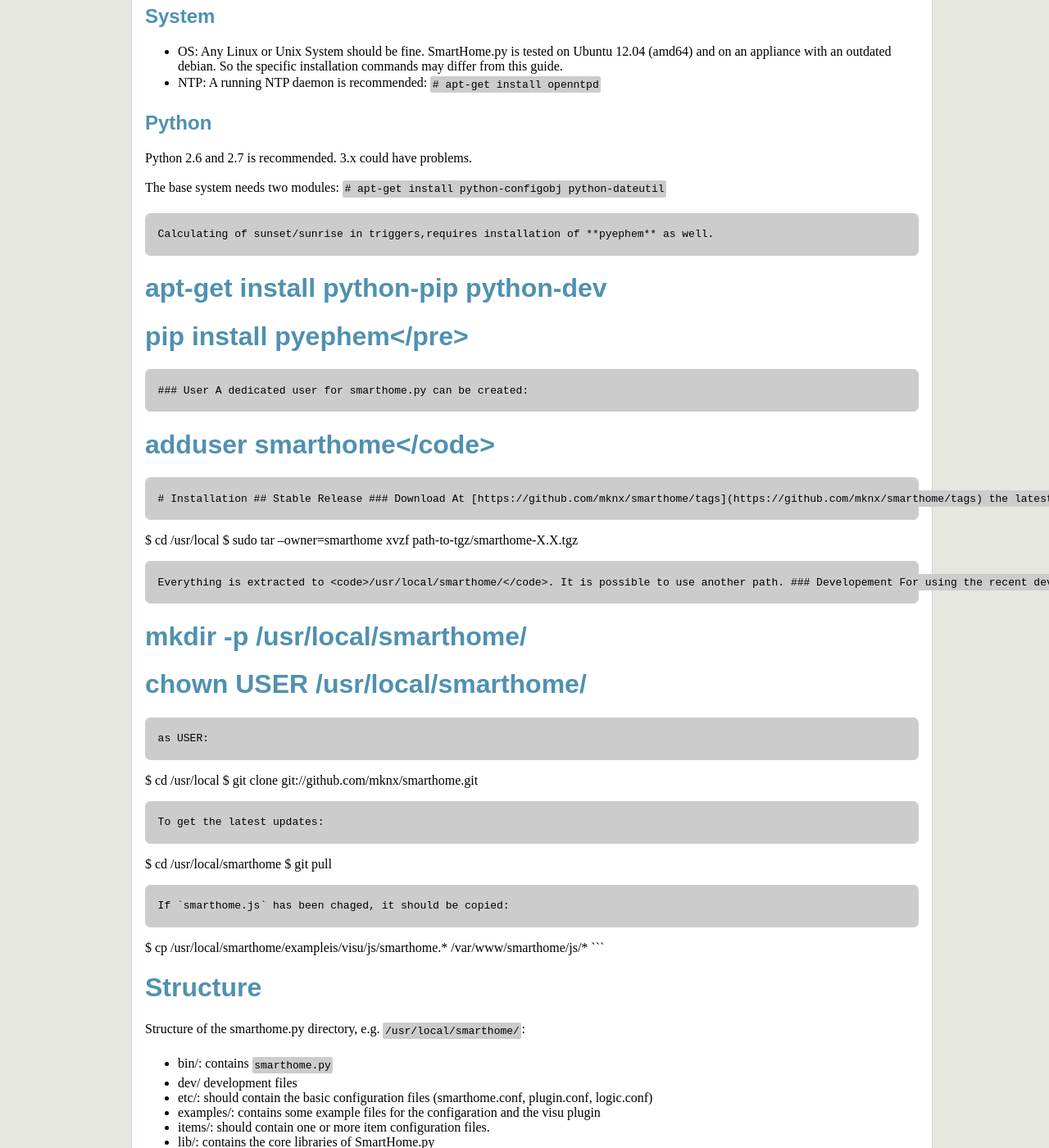
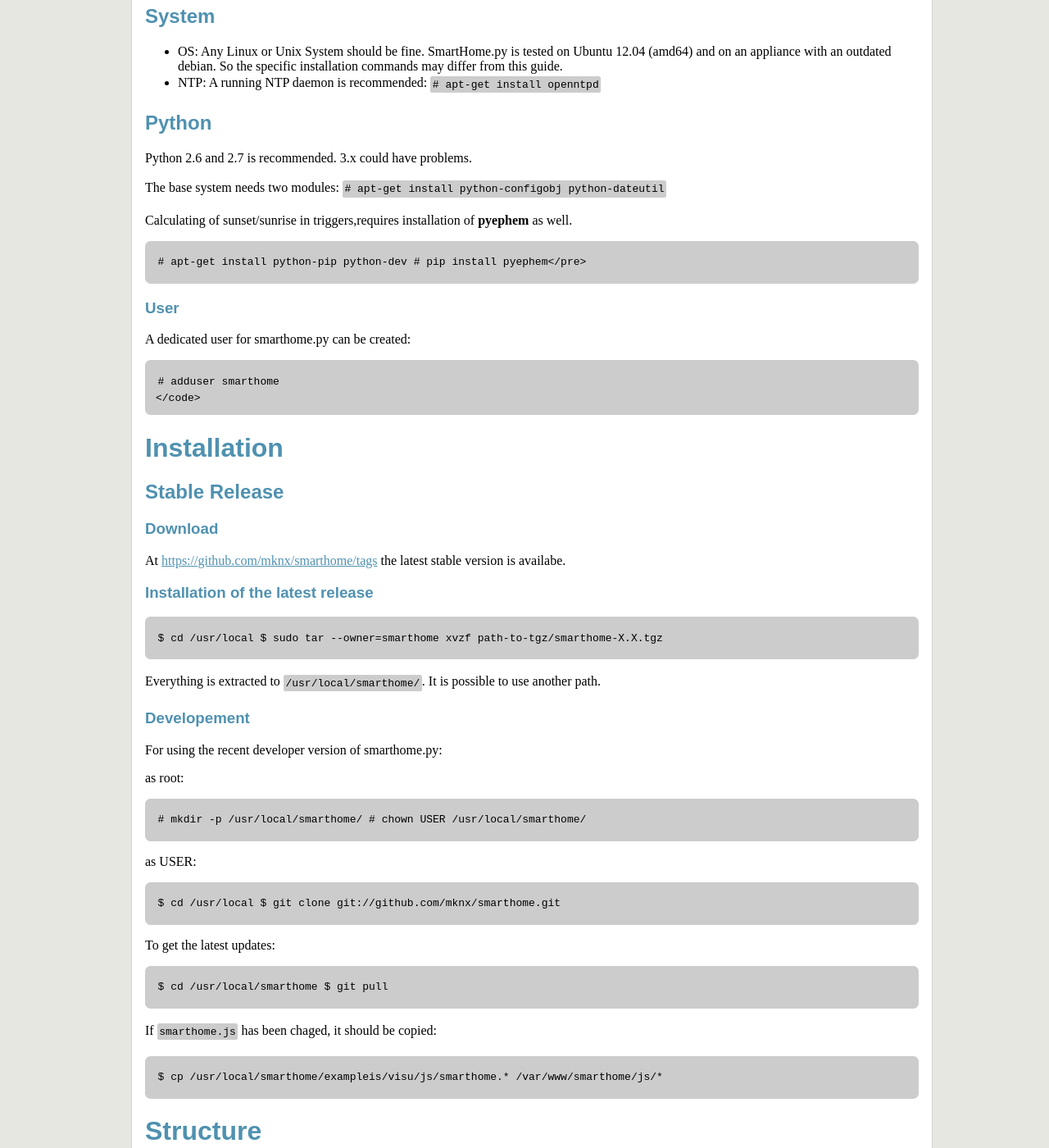
Before and after one commit to mknx/smarthome, a Jekyll site: the page built from install.md, in a window 1280 px wide and 1400 px high, scrolled down 223 px. Shown: the whole window at 82% size. Built offline with Jekyll 4.4.1, drawn with Linux system fonts in a browser that asks for light colours; Markdown is read by kramdown in place of the engine named in the settings; some of the changed text lies outside the part shown.

````diff
--- a/install.md
+++ b/install.md
@@ -23,21 +23,24 @@
 Python 2.6 and 2.7 is recommended. 3.x could have problems.
 
 The base system needs two modules: `# apt-get install python-configobj python-dateutil`
-```
 
 Calculating of sunset/sunrise in triggers,requires installation of **pyephem** as well.
 
-```
+<pre>
+<code>
 # apt-get install python-pip python-dev
 # pip install pyephem</pre>
-```
+</code>
+</pre>
 
 ### User
 A dedicated user for smarthome.py can be created:
+<pre>
+<code>
+# adduser smarthome</code>
+</code>
+</pre>
 
-```
-# adduser smarthome</code>
-```
 # Installation
 
 ## Stable Release
@@ -47,10 +50,12 @@
 
 ### Installation of the latest release
 
-```
+<pre>
+<code>
 $ cd /usr/local
 $ sudo tar --owner=smarthome xvzf path-to-tgz/smarthome-X.X.tgz
-```
+</code>
+</pre>
 
 Everything is extracted to <code>/usr/local/smarthome/</code>. It is possible to use another path.
 
@@ -59,31 +64,38 @@
 
 as root:
 
-```
+<pre>
+<code>
 # mkdir -p /usr/local/smarthome/
 # chown USER /usr/local/smarthome/
-```
+</code>
+</pre>
 
 as USER:
 
-```
+<pre>
+<code>
 $ cd /usr/local
 $ git clone git://github.com/mknx/smarthome.git
-```
+</code>
+</pre>
 
 To get the latest updates:
 
-```
+<pre>
+<code>
 $ cd /usr/local/smarthome
 $ git pull
-```
+</code>
+</pre>
 
 If `smarthome.js` has been chaged, it should be copied:
 
-```
+<pre>
+<code>
 $ cp /usr/local/smarthome/exampleis/visu/js/smarthome.* /var/www/smarthome/js/*
-```
-
+</code>
+</pre>
 
 # Structure
 Structure of the smarthome.py directory, e.g. <code>/usr/local/smarthome/</code>:
````
